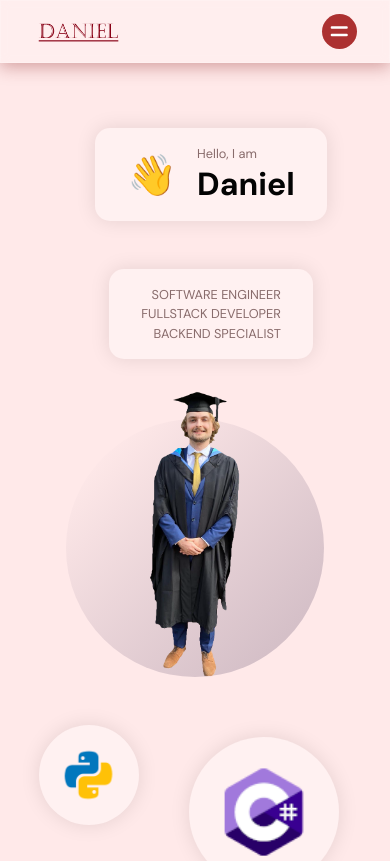
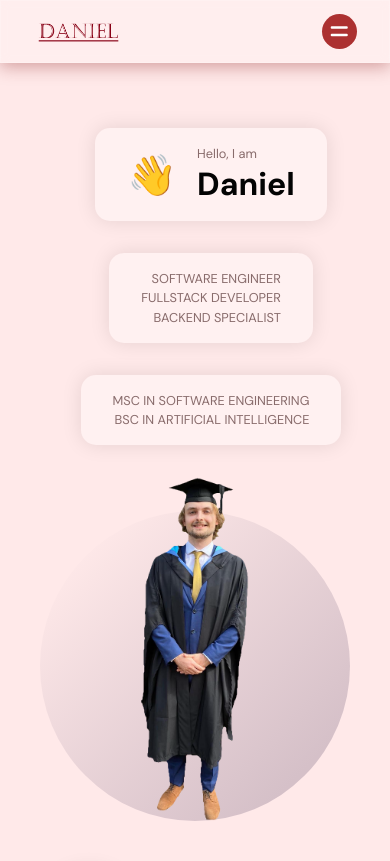
Before and after one commit to danielmusselwhite/portfolioWebsite, a React (Create React App) app in the folder frontend_react/: page / in a window 390 px wide. Shown: the top 861 px of the page. Built offline with nearby package versions, Linux system fonts and the light colour scheme.

Commit message:
Modified NavBar and Header to now go to mobile view when under 900px

```diff
--- a/frontend_react/src/components/Navbar/Navbar.tsx
+++ b/frontend_react/src/components/Navbar/Navbar.tsx
@@ -26,6 +26,7 @@ const Navbar = () => {
                 {arrayOfSections.map((item) => (
                     <li className="app__flex p-text" key={`link-${item}`}>
                     <div />
+                    {/* link to scroll to a subsection of the page */}
                     <a href={`#${item}`}>{item}</a>
                     </li>
                     ))}
@@ -49,6 +50,7 @@ const Navbar = () => {
                     <ul> {/*populating list of menu items*/}
                     {arrayOfSections.map((item) => (
                         <li key={item}>
+                        {/* link to scroll to a subsection of the page */}
                         <a href={`#${item}`} onClick={() => setToggle(false)}> {/*Toggle False when menu item is clicked, as we don't want menu to still appear after navigating*/}
                             {item}
                         </a>
--- a/frontend_react/src/container/Header/Header.scss
+++ b/frontend_react/src/container/Header/Header.scss
@@ -27,7 +27,7 @@
       padding-top: 8rem;
     }
 
-    @media screen and (max-width: 1200px) {
+    @media screen and (max-width: 900px) {
       flex-direction: column;
     }
 
@@ -46,7 +46,7 @@
 
     margin: 0 2rem;
 
-    @media screen and (max-width: 1200px) {
+    @media screen and (max-width: 900px) {
       width: 100%;
       margin-right: 0rem;
     }
@@ -72,7 +72,7 @@
 
     .tag-cmp {
       flex-direction: column;
-      margin-top: 3rem;
+      margin-top: 2rem;
 
       p {
         width: 100%;
@@ -89,7 +89,7 @@
       }
     }
 
-    @media screen and (max-width: 1200px) {
+    @media screen and (max-width: 900px) {
       padding-top: 2rem;
       justify-content: center;
       align-items: center;
@@ -154,7 +154,7 @@
       }
     }
 
-    @media screen and (max-width: 1200px) {
+    @media screen and (max-width: 900px) {
       width: 100%;
       flex-direction: row;
       flex-wrap: wrap;
@@ -176,7 +176,7 @@
     position: relative;
 
     img {
-      width: 25%;
+      width: 30%;
       object-fit: contain;
       z-index: 1;
     }
@@ -191,7 +191,7 @@
       height: 90%;
     }
 
-    @media screen and (max-width: 1200px) {
+    @media screen and (max-width: 900px) {
       margin: 2rem 0;
     }
   }
--- a/frontend_react/src/container/Header/Header.tsx
+++ b/frontend_react/src/container/Header/Header.tsx
@@ -41,6 +41,12 @@ const Header = () => (
                 <p className="p-text">FullStack Developer</p>
                 <p className="p-text">BackEnd Specialist</p>
             </div>
+
+            <div className="tag-cmp app__flex">
+                <p className="p-text">MSc in Software Engineering</p>
+                <p className="p-text">BSc in Artificial Intelligence</p>
+            </div>
+
             </div>
         </motion.div>
 
```
Also changed, not shown: frontend_react/src/components/Navbar/Navbar.scss (+6 -6 lines).
